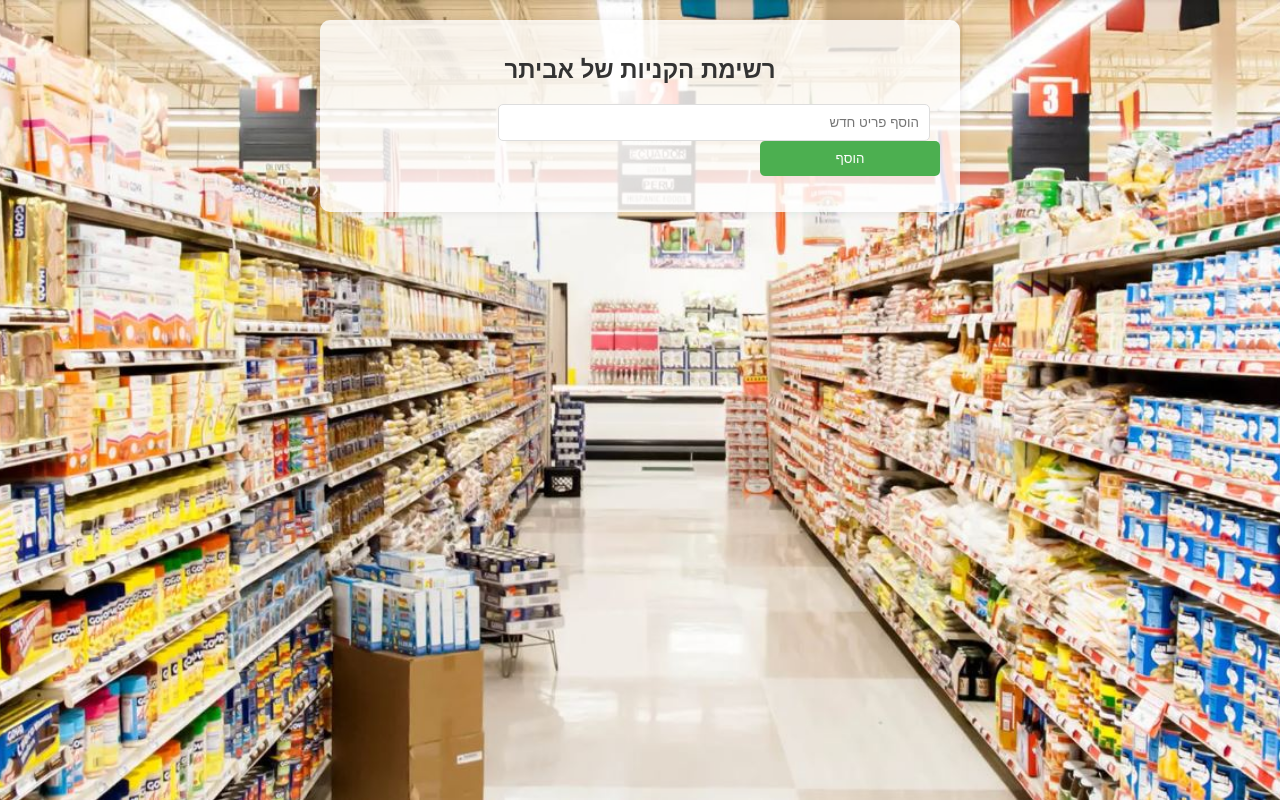
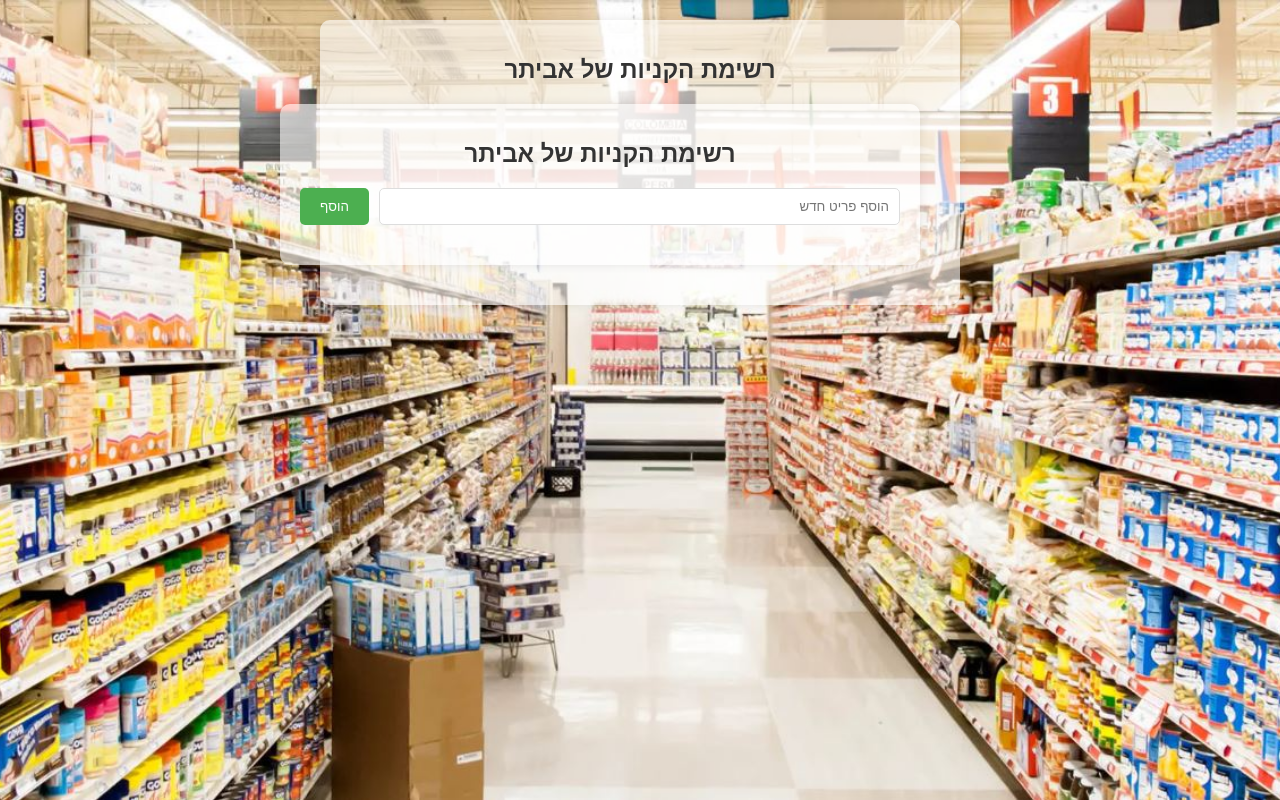
Before and after one commit to evyatar321/shopping-list-app2, a website: page public/index.html in a window 1280 px wide. Drawn offline with Linux system fonts and the light colour scheme; no server answers.

Commit message:
Update index.html

```diff
--- a/public/index.html
+++ b/public/index.html
@@ -4,7 +4,7 @@
     <meta charset="UTF-8">
     <meta name="viewport" content="width=device-width, initial-scale=1.0">
     <title>רשימת הקניות של אביתר</title>
-    <style>
+     <style>
         body {
             font-family: Arial, sans-serif;
             margin: 0;
@@ -22,7 +22,7 @@
             width: 100%;
             max-width: 600px;
             margin: 20px;
-            background-color: rgba(255, 255, 255, 0.8);
+            background-color: rgba(255, 255, 255, 0.6); /* שקיפות חזקה יותר */
             padding: 20px;
             border-radius: 10px;
             box-shadow: 0 0 10px rgba(0, 0, 0, 0.1);
@@ -56,16 +56,22 @@
             cursor: pointer;
             border-radius: 5px;
         }
+        .input-container {
+            display: flex;
+            justify-content: center;
+            flex-wrap: wrap;
+            gap: 10px;
+            margin-bottom: 20px;
+        }
         #new-item {
-            width: calc(70% - 10px);
+            flex: 1;
+            min-width: 200px;
             padding: 10px;
             border: 1px solid #ddd;
             border-radius: 5px;
-            margin-right: 10px;
         }
         #add-item {
-            width: 30%;
-            padding: 10px;
+            padding: 10px 20px;
             background-color: #4CAF50;
             color: white;
             border: none;
@@ -88,10 +94,12 @@
             h1 {
                 font-size: 1.3em;
             }
+            .input-container {
+                flex-direction: column;
+            }
             #new-item, #add-item {
                 width: 100%;
-                margin-right: 0;
-                margin-bottom: 10px;
+                min-width: 0;
             }
         }
     </style>
@@ -99,14 +107,14 @@
 <body>
     <div class="container">
         <h1>רשימת הקניות של אביתר</h1>
-        <div>
-            <input type="text" id="new-item" placeholder="הוסף פריט חדש">
-            <button id="add-item">הוסף</button>
-        </div>
-        <ul id="shopping-list"></ul>
+        <div class="container">
+    <h1>רשימת הקניות של אביתר</h1>
+    <div class="input-container">
+        <input type="text" id="new-item" placeholder="הוסף פריט חדש">
+        <button id="add-item">הוסף</button>
     </div>
-        <ul id="shopping-list"></ul>
-    </div>
+    <ul id="shopping-list"></ul>
+</div>
     <ul id="shopping-list"></ul>
 
     <script>
```
